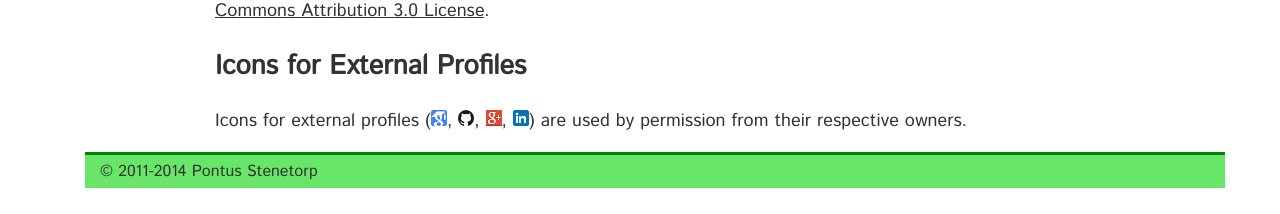
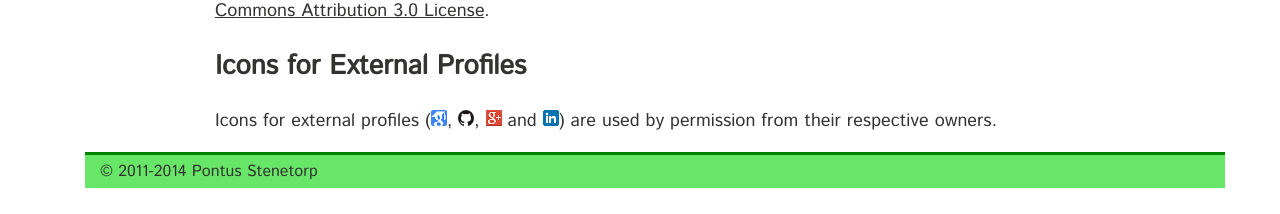
Before and after one commit to gbouchar/ninjin.github.io, a Jekyll site: the page built from copyright.md, in a window 1280 px wide. Shown: the part 683-897 px from the top of the page. Built offline with Jekyll 4.4.1, drawn with Linux system fonts in a browser that asks for light colours; some web fonts are replaced; Markdown is read by kramdown in place of the engine named in the settings.

Commit message:
Minor grammar improvement

```diff
--- a/copyright.md
+++ b/copyright.md
@@ -35,7 +35,7 @@ All rights reserved. Licensed under a
 ## Icons for External Profiles ##
 
 Icons for external profiles (![Google Scholar Icon][scholar_icon],
-![GitHub Icon][github_icon], ![Google+ Icon][plus_icon],
+![GitHub Icon][github_icon], ![Google+ Icon][plus_icon] and
 ![LinkedIn Icon][linkedin_icon]) are used by permission from their respective
 owners.
 
```
